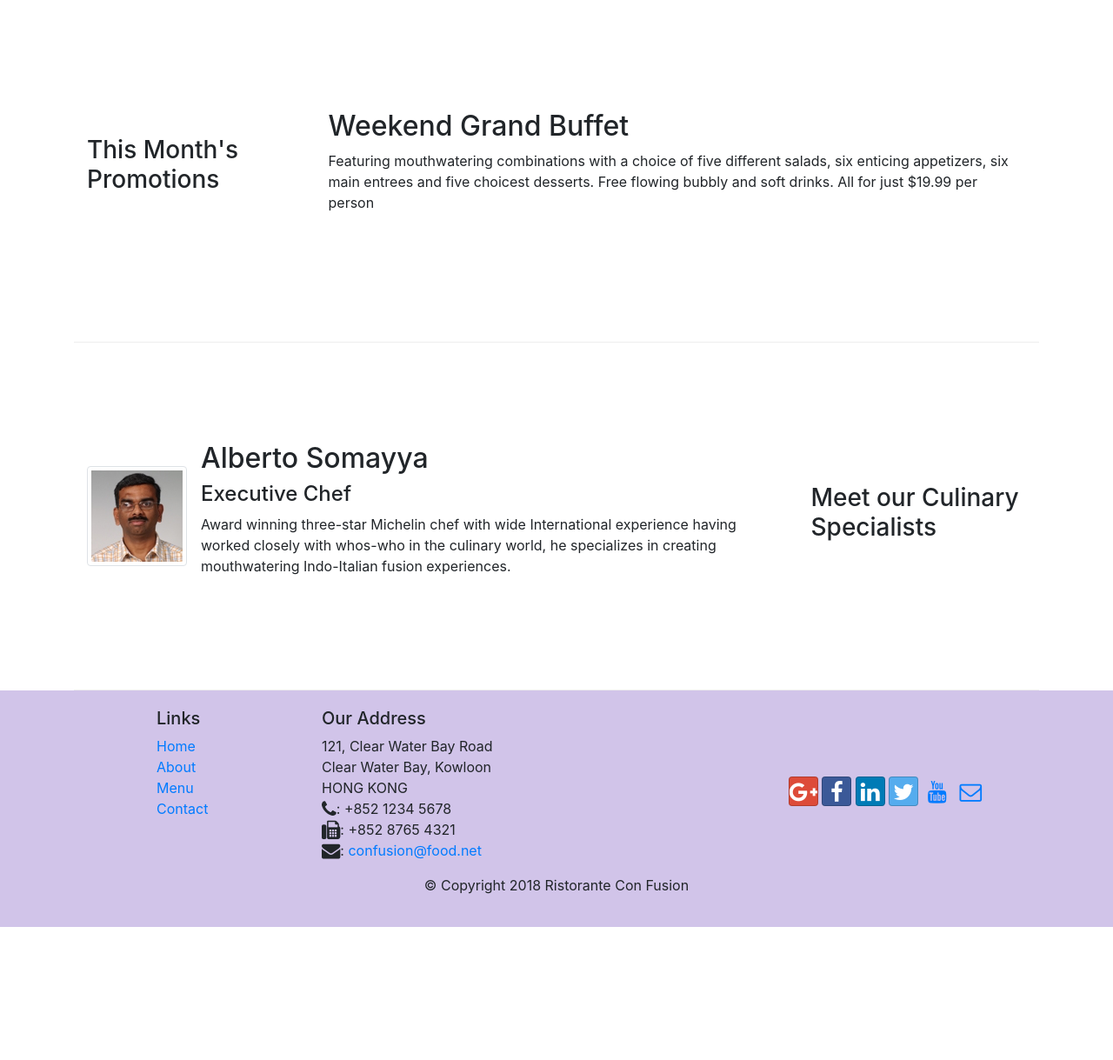
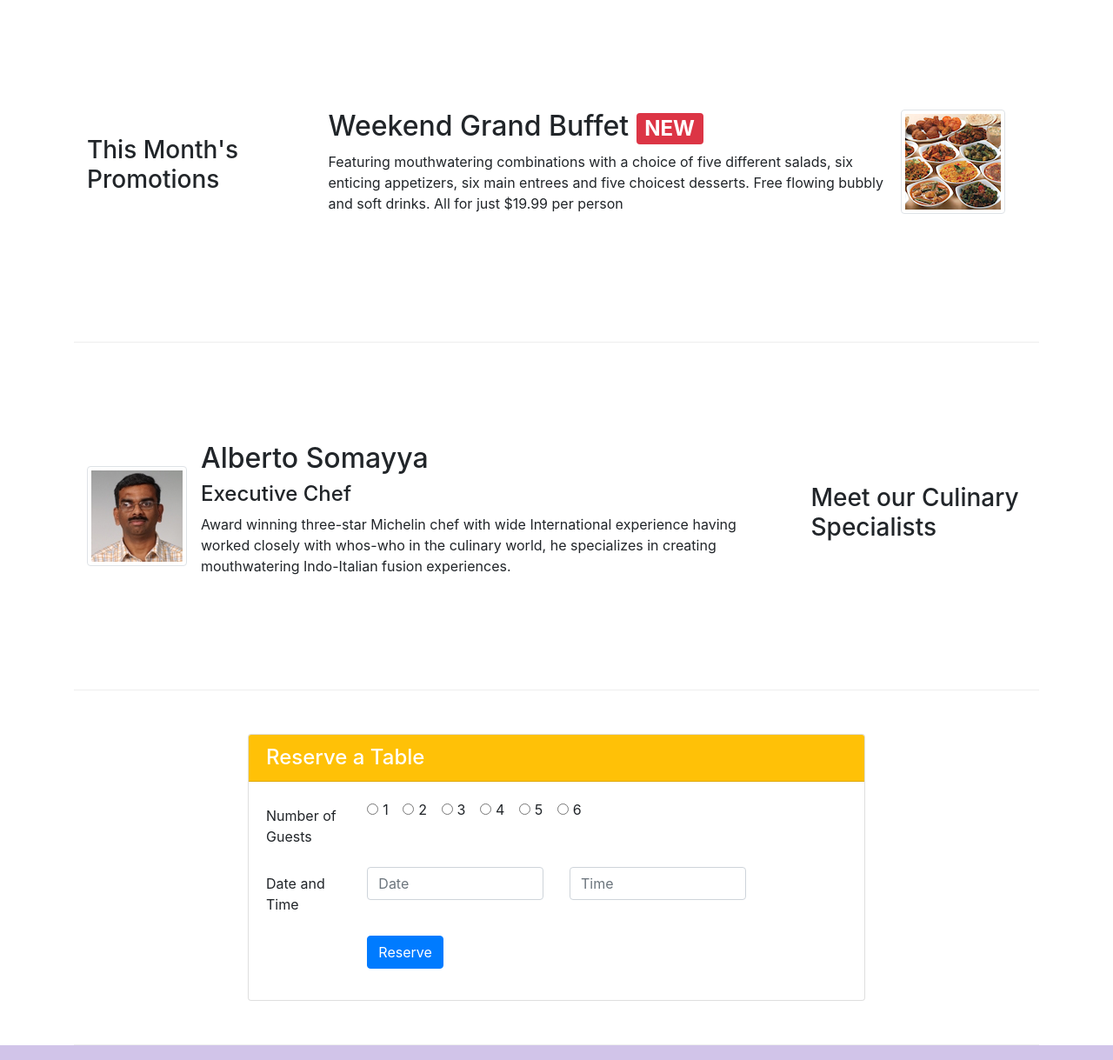
Before and after one commit to DeepakBhattakaji/Front-End-Web-UI-Frameworks-and-Tools-Bootstrap-4, a website: page index.html in a window 1280 px wide. Shown: the part 740-1959 px from the top of the page at 87% size. Before the commit the page ends 1806 px from the top, so only its background shows below. Drawn offline with nearby package versions, Linux system fonts and the light colour scheme.

Commit message:
Assignment II

```diff
--- a/index.html
+++ b/index.html
@@ -43,13 +43,23 @@
     <header class="jumbotron">
         <div class="container">
             <div class="row row-header">
-                <div class="col-12 col-sm-6">
+                <div class="col-12 col-sm-5">
                     <h1>Ristorante con Fusion</h1>
-                    <p>We take inspiration from the World's best cuisines, and create a unique fusion experience. Our lipsmacking creations will tickle your culinary senses!</p>
+                    <p class="headertext">We take inspiration from the World's best cuisines, and create a unique fusion experience. Our lipsmacking creations will tickle your culinary senses!</p>
                 </div>
-                  <div class="col-12 col-sm align-self-center">
+                  <div class="col-12 col-sm-4 align-self-center">
                      <img src="img/logo.png" class="img-fluid">
                 </div>
+
+                <div class="col-12 col-sm-2 align-self-center ">
+
+                    <button class="btn btn-sm btn-warning btn-block"  type="button" >
+                    <a href="#reserveform" class="linkreserveform">
+                        Reserve Table </a>
+                    </button>
+
+                </div>
+
                 </div>
         </div>
     </header>
@@ -66,7 +76,7 @@
 
             <h2 class="mt-0">Uthappizza <span class="badge badge-danger">HOT</span> <span class="badge badge-pill badge-secondary">$4.99</span></h2>
 
-            <p>A unique combination of Indian Uthappam (pancake) and Italian pizza, topped with Cerignola olives, ripe vine cherry tomatoes, Vidalia onion, Guntur chillies and Buffalo Paneer.</p>
+            <p class="d-none d-sm-block">A unique combination of Indian Uthappam (pancake) and Italian pizza, topped with Cerignola olives, ripe vine cherry tomatoes, Vidalia onion, Guntur chillies and Buffalo Paneer.</p>
 
             </div>
 
@@ -77,11 +87,22 @@
 
         <div class="row row-content align-items-center">
             <div class="col-12 col-sm-4 col-md-3">
+
                 <h3>This Month's Promotions</h3>
             </div>
-            <div class="col col-sm col-md">
-                <h2>Weekend Grand Buffet</h2>
-                <p>Featuring mouthwatering combinations with a choice of five different salads, six enticing appetizers, six main entrees and five choicest desserts. Free flowing bubbly and soft drinks. All for just $19.99 per person </p>
+            <div class="col col-sm col-md media-body">
+
+            <div class="media">
+            <div class="media-body">
+
+                <h2 class="mt-0 media-heading">Weekend Grand Buffet <span class="badge badge-danger">NEW</span></h2>
+                <p class="d-none d-sm-block">Featuring mouthwatering combinations with a choice of five different salads, six enticing appetizers, six main entrees and five choicest desserts. Free flowing bubbly and soft drinks. All for just $19.99 per person </p>
+            </div>
+            <div class="media-right">
+            <img class="d-flex mr-4 img-thumbnail align-self-center" src="img/buffet.png" alt="buffet">
+
+            </div>
+            </div>
             </div>
         </div>
 
@@ -103,6 +124,100 @@
             </div>
             </div>
         </div>
+
+       <div class="row row-content">
+
+             <div class=" offset-2 col-8" id="reserveform">
+                <div class="card">
+                <div class="text-sm">
+                    <h4 class="card-header bg-warning text-white ">Reserve a Table</h4>
+                </div>
+                    <div class="card-body">
+                        <form>
+                          <div class="form-group row">
+                        <label for="guestnumber" class=" col-lg-2 col-md-3 col-sm-12 col-form-label" >Number of Guests
+
+                        </label>
+    <div class="col-lg-6 col-md-8">
+
+                            <div class="form-check form-check-inline">
+
+                            <input class=" form-check-input " type="radio" name="guests" id="radio1">
+                            <label class="form-check-label " for="radio1">1</label>
+                        </div>
+
+                            <div class="form-check form-check-inline">
+
+                            <input class="form-check-input" type="radio" name="guests" id="radio2">
+                            <label class=" form-check-label " for="radio2">2</label>
+                        </div>
+
+                            <div class="form-check form-check-inline">
+
+                            <input class="form-check-input" type="radio" name="guests" id="radio3">
+                            <label class="form-check-label " for="radio3">3</label>
+                        </div>
+
+                            <div class="form-check form-check-inline">
+
+                            <input class="form-check-input" type="radio" name="guests" id="radio4">
+                            <label class="form-check-label " for="radio4">4</label>
+                        </div>
+
+                            <div class="form-check form-check-inline">
+
+                            <input class="form-check-input" type="radio" name="guests" id="radio5">
+                            <label class="form-check-label " for="radio5">5</label>
+                        </div>
+                            <div class="form-check form-check-inline">
+
+                            <input class="form-check-input" type="radio" name="guests" id="radio6">
+                            <label class="form-check-label " for="radio6">6</label>
+                        </div>
+
+                        </div>
+
+                        </div>
+
+                          <div class="form-group row">
+                        <label for="guestnumber" class=" col-lg-2 col-md-3 col-sm-12 col-form-label" >
+                        Date and Time
+
+                        </label>
+                        <div class="col-lg-4 col-md-4 col-xs-12">
+                            <input type="tel"  class="form-control" id="date" name="date" placeholder="Date">
+                        </div>
+                             <div class="col--lg-4 col-md-4 col-xs-12">
+                            <input type="tel"  class="form-control" id="time" name="time" placeholder="Time">
+                        </div>
+
+                        </div>
+
+                        <div class="col-auto">
+
+                        </div>
+
+                        <div class="form-group row">
+                    <div class="offset-md-2 col-md-10">
+                            <button type="submit" class="btn btn-primary">
+                            Reserve
+                        </button>
+
+                        </div>
+
+                        </div>
+                        </form>
+                        </div>
+                    </div>
+                </div>
+
+                <div class="col-auto">
+
+                </div>
+            </div>
+</div>
+
+
     </div>
 
     <footer class="footer">
@@ -134,7 +249,7 @@
                         <a class="btn btn-social-icon btn-facebook" href="http://www.facebook.com/profile.php?id="><i class="fa fa-facebook fa-lg"></i></a>
                         <a class="btn btn-social-icon btn-linkedin" href="http://www.linkedin.com/in/"><i class="fa fa-linkedin fa-lg"></i></a>
                         <a class="btn btn-social-icon btn-twitter" href="http://twitter.com/"><i class="fa fa-twitter fa-lg"></i></a>
-                        <a  class="btn btn-social-icon btn-youtube" href="http://youtube.com/"><i class="fa fa-youtube fa-lg"></i></a>
+                        <a  class="btn btn-social-icon btn-google" href="http://youtube.com/"><i class="fa fa-youtube fa-lg"></i></a>
                         <a class="btn btn-social-icon" href="mailto:"><i class="fa fa-envelope-o fa-lg"></i></a>
                     </div>
                 </div>
```
